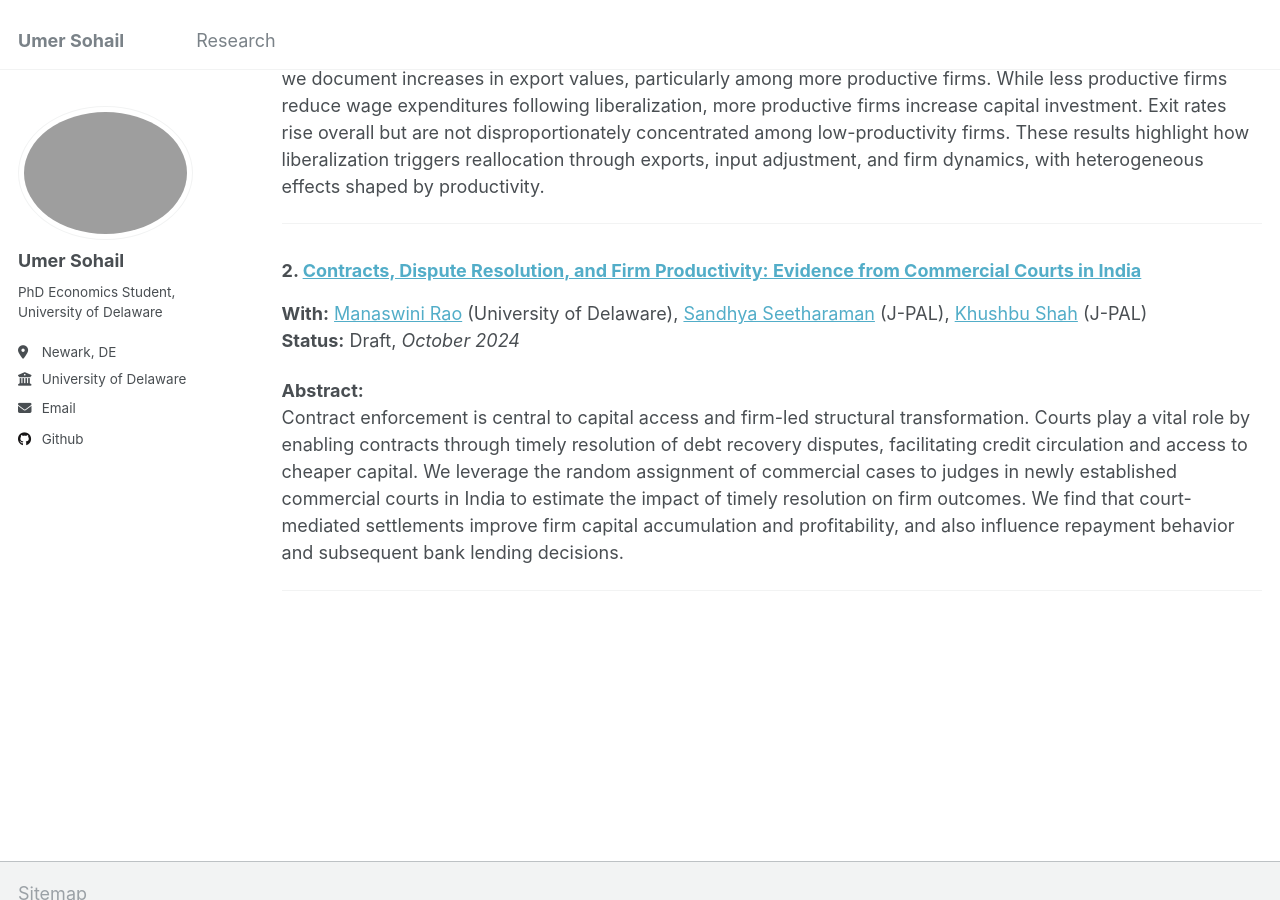
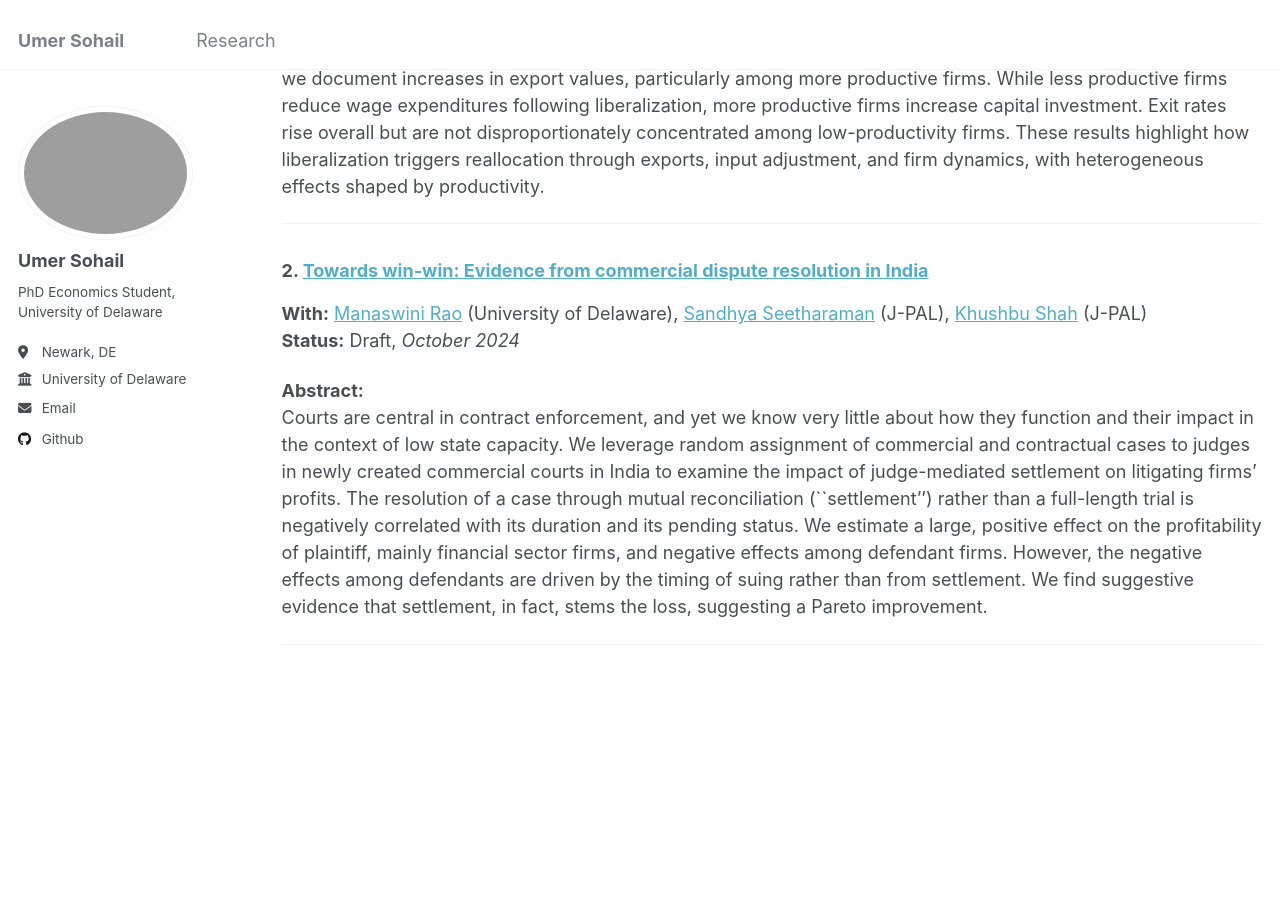
Before and after one commit to umerrssohail/umersohail, a Jekyll site: the page built from _pages/research.md, in a window 1280 px wide and 900 px high, scrolled down 351 px. Built offline with Jekyll 4.4.1, drawn with Linux system fonts in a browser that asks for light colours.

Commit message:
Update research.md

```diff
--- a/_pages/research.md
+++ b/_pages/research.md
@@ -16,11 +16,11 @@ We study how manufacturing firms in a developing economy adjust to trade liberal
 
 ---
 
-### 2. [Contracts, Dispute Resolution, and Firm Productivity: Evidence from Commercial Courts in India]()
+### 2. [Towards win-win: Evidence from commercial dispute resolution in India]()
 **With:** [Manaswini Rao](#) (University of Delaware), [Sandhya Seetharaman](#) (J-PAL), [Khushbu Shah](#) (J-PAL)
 **Status:** Draft, *October 2024*
 
 **Abstract:**
-Contract enforcement is central to capital access and firm-led structural transformation. Courts play a vital role by enabling contracts through timely resolution of debt recovery disputes, facilitating credit circulation and access to cheaper capital. We leverage the random assignment of commercial cases to judges in newly established commercial courts in India to estimate the impact of timely resolution on firm outcomes. We find that court-mediated settlements improve firm capital accumulation and profitability, and also influence repayment behavior and subsequent bank lending decisions.
+Courts are central in contract enforcement, and yet we know very little about how they function and their impact in the context of low state capacity. We leverage random assignment of commercial and contractual cases to judges in newly created commercial courts in India to examine the impact of judge-mediated settlement on litigating firms' profits. The resolution of a case through mutual reconciliation (``settlement'') rather than a full-length trial is negatively correlated with its duration and its pending status. We estimate a large, positive effect on the profitability of plaintiff, mainly financial sector firms, and negative effects among defendant firms. However, the negative effects among defendants are driven by the timing of suing rather than from settlement. We find suggestive evidence that settlement, in fact, stems the loss, suggesting a Pareto improvement.
 
 ---
```
